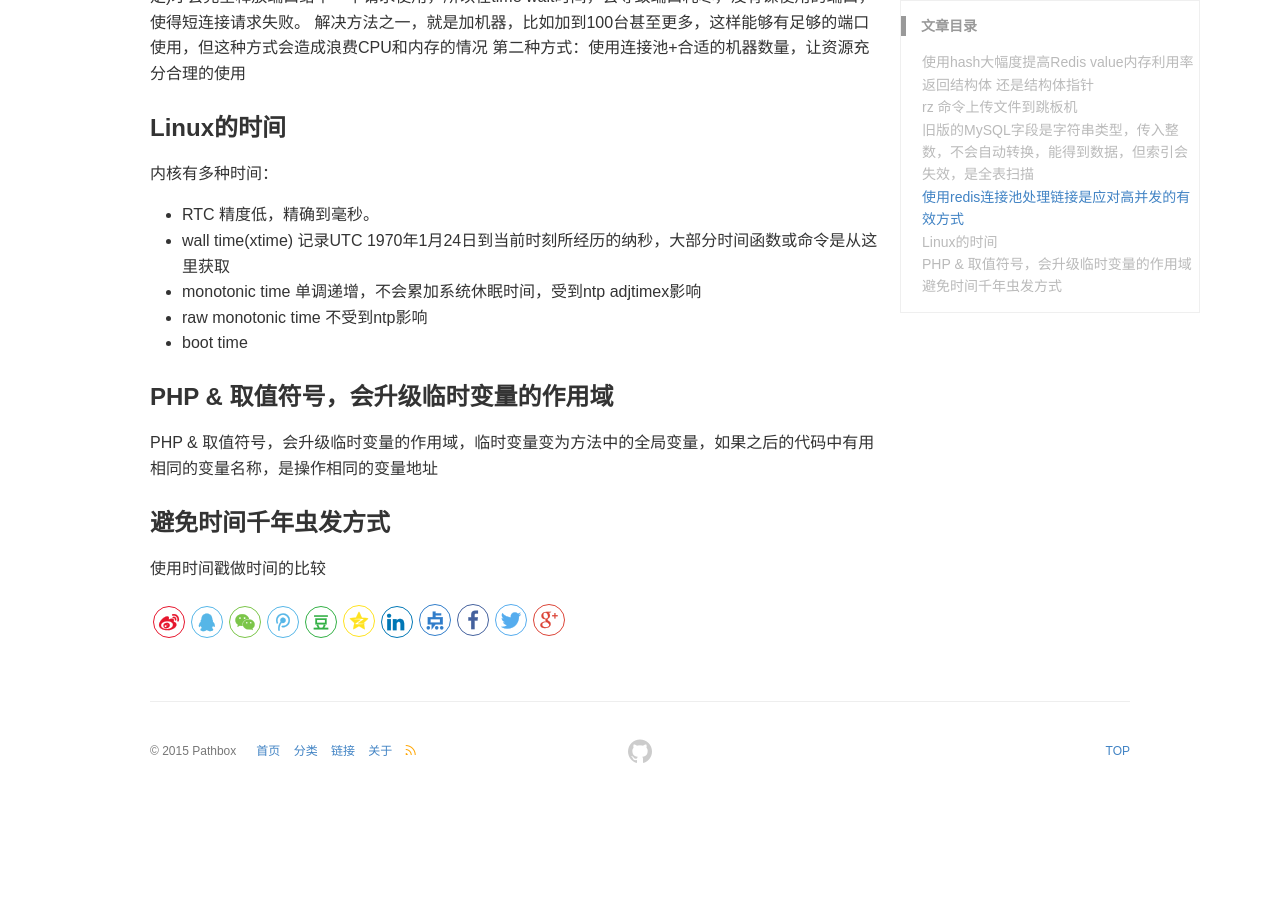
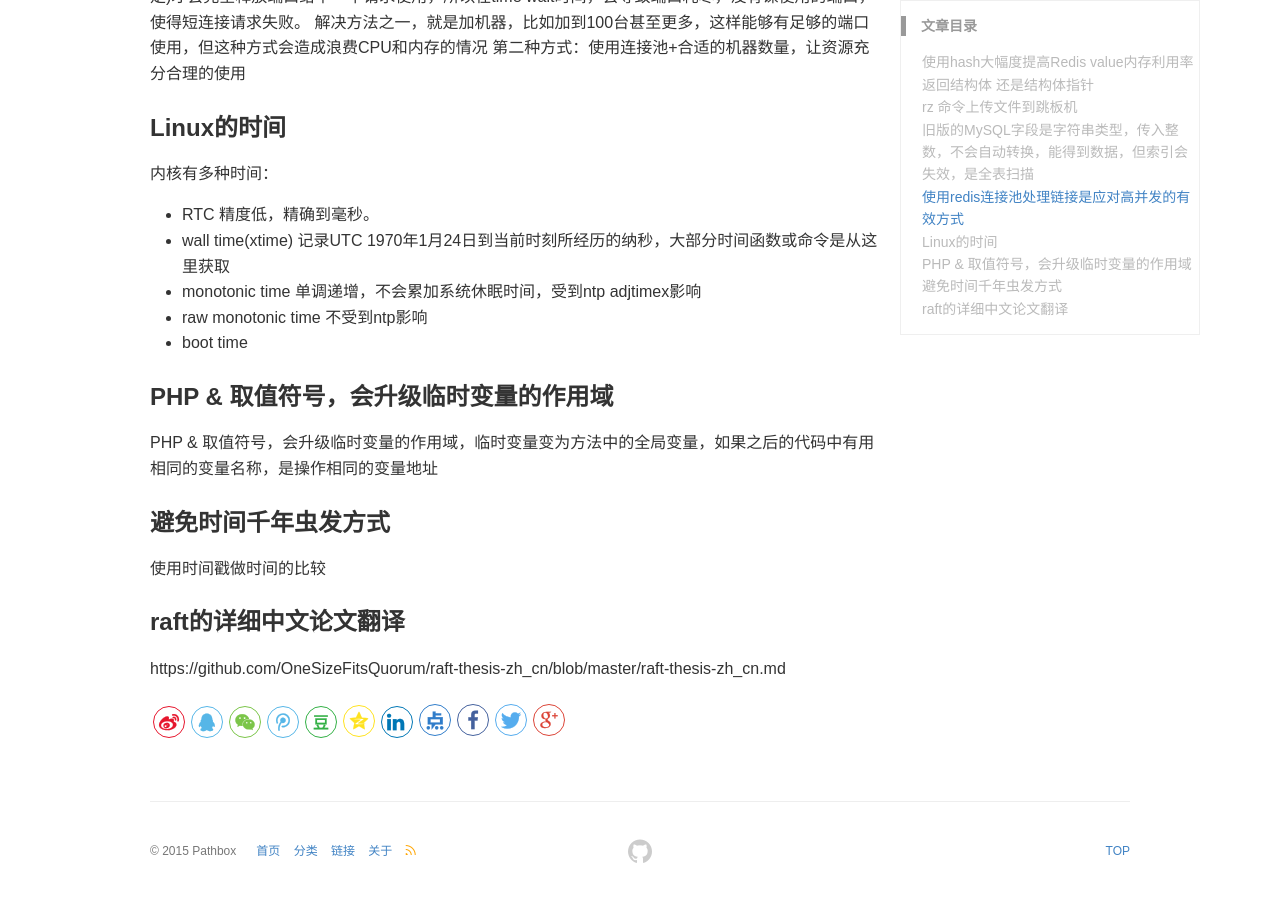
Before and after one commit to pathbox/pathbox.github.io, a Jekyll site: the page built from _posts/2021-07-16-work-summary-in-Tencent-50.md, in a window 1280 px wide and 900 px high, scrolled down 1077 px. Built offline with Jekyll 4.4.1, drawn with Linux system fonts in a browser that asks for light colours; before the commit the page ends 1877 px from its top, so only the background shows below that.

Commit message:
raft的详细中文论文翻译

```diff
--- a/_posts/2021-07-16-work-summary-in-Tencent-50.md
+++ b/_posts/2021-07-16-work-summary-in-Tencent-50.md
@@ -50,3 +50,6 @@ PHP & 取值符号，会升级临时变量的作用域，临时变量变为方
 
 ### 避免时间千年虫发方式
 使用时间戳做时间的比较
+
+### raft的详细中文论文翻译
+https://github.com/OneSizeFitsQuorum/raft-thesis-zh_cn/blob/master/raft-thesis-zh_cn.md
```
